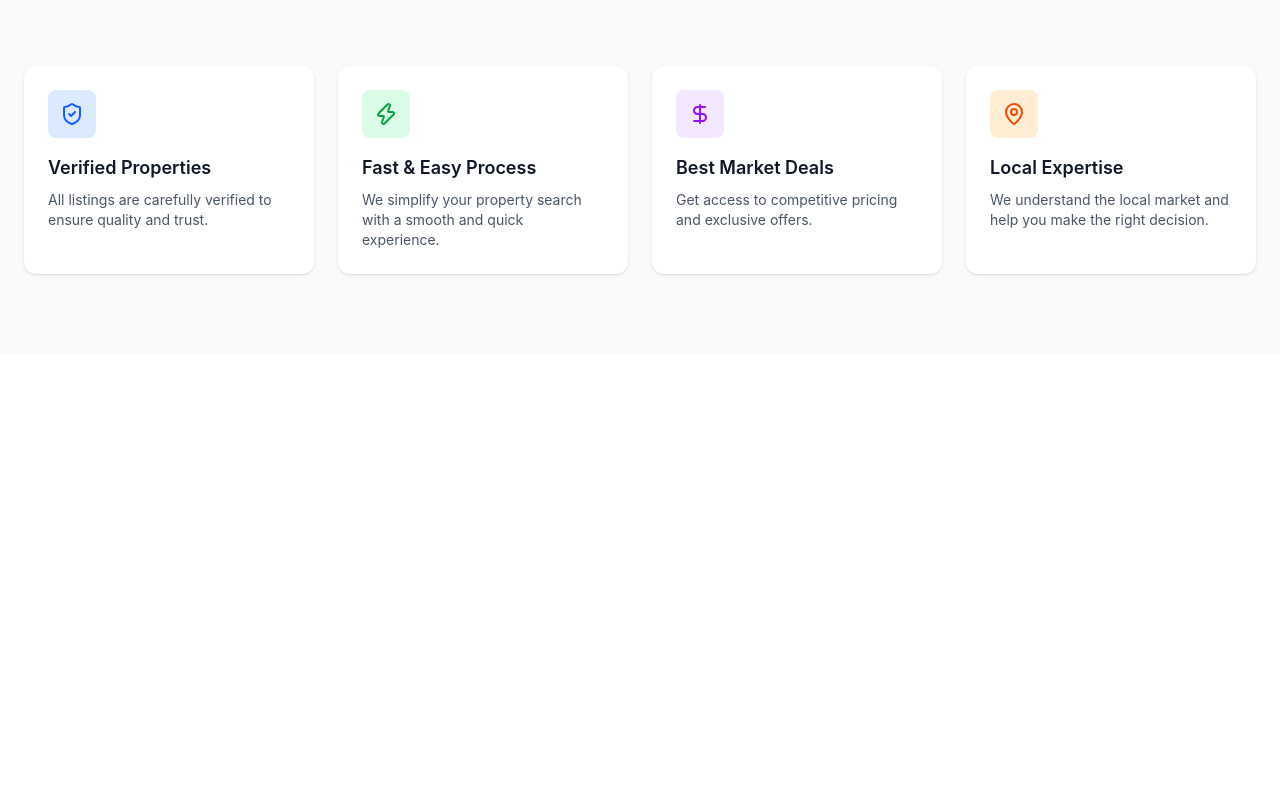
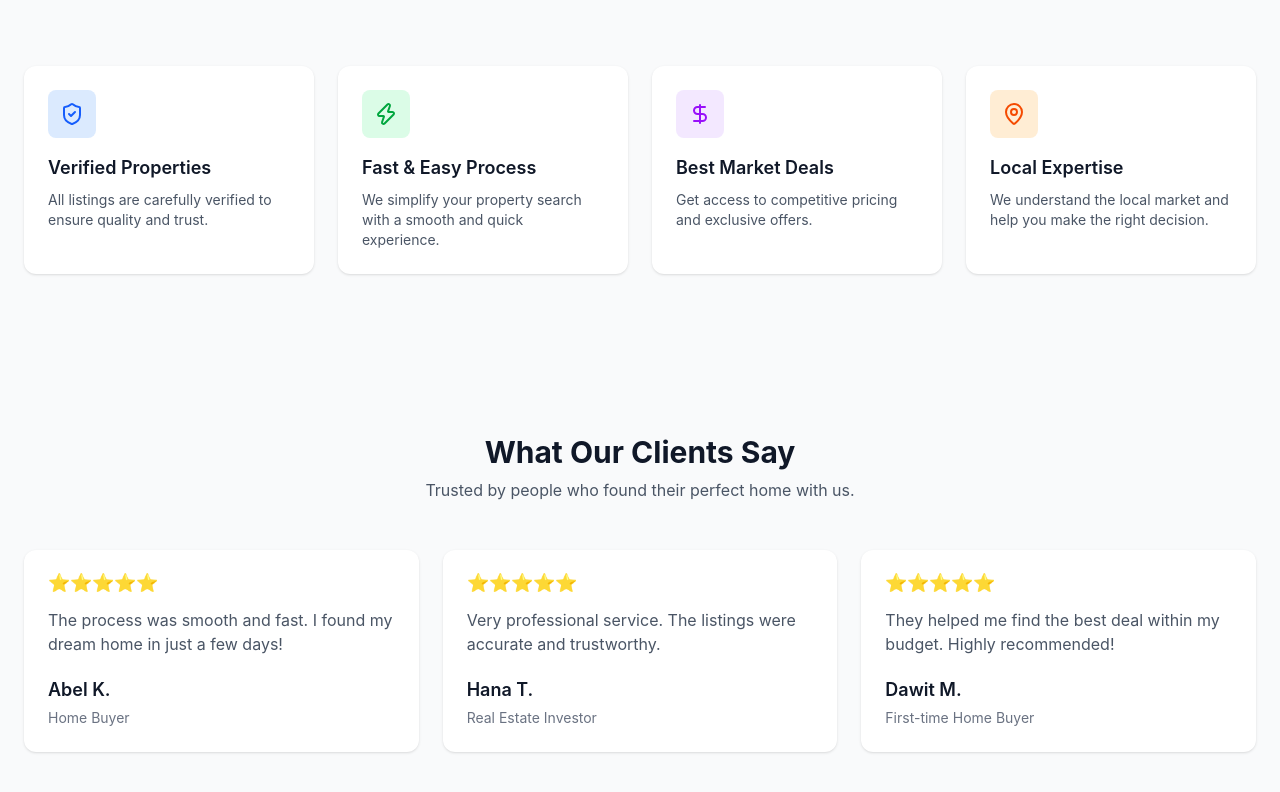
Before and after one commit to Teshome-Worku/addis-homes, a Next.js app: page / in a window 1280 px wide. Shown: the part 2546-3338 px from the top of the page. Before the commit the page ends 2900 px from the top, so only its background shows below. Built offline with nearby package versions, Linux system fonts and the light colour scheme.

Commit message:
feat: add Testimonials section to showcase client feedback and update Home page

```diff
--- a/src/app/page.tsx
+++ b/src/app/page.tsx
@@ -3,6 +3,7 @@ import Navbar from "@/components/Navbar";
 import FeaturedProperties from "@/sections/FeaturedProperties";
 import HowItWorks from "@/sections/HowItWorks";
 import WhyChooseUs from "@/sections/WhyChooseUs";
+import Testimonials from "@/sections/Testimonials";
 export default function Home() {
   return (
     <main>
@@ -11,6 +12,7 @@ export default function Home() {
       <FeaturedProperties />
       <HowItWorks />
       <WhyChooseUs />
+      <Testimonials />
 
     </main>
   );
--- /dev/null
+++ b/src/sections/Testimonials.tsx
@@ -0,0 +1,58 @@
+type Testimonial = {
+    name: string;
+    text: string;
+    role?: string;
+};
+
+const testimonials: Testimonial[] = [
+    {
+        name: "Abel K.",
+        text: "The process was smooth and fast. I found my dream home in just a few days!",
+        role: "Home Buyer",
+    },
+    {
+        name: "Hana T.",
+        text: "Very professional service. The listings were accurate and trustworthy.",
+        role: "Real Estate Investor",
+
+
+    },
+    {
+        name: "Dawit M.",
+        text: "They helped me find the best deal within my budget. Highly recommended!",
+        role: "First-time Home Buyer",
+    },
+];
+
+export default function Testimonials() {
+    return (
+        <section className="bg-gray-50">
+            <div className="max-w-7xl mx-auto px-6 py-20">
+                <div className="text-center mb-12">
+                    <h2 className="text-3xl font-bold text-gray-900">What Our Clients Say</h2>
+                    <p className="text-gray-600 mt-2 max-w-2xl mx-auto">
+                        Trusted by people who found their perfect home with us.
+                    </p>
+                </div>
+
+                <div className="grid grid-cols-1 md:grid-cols-3 gap-6">
+                    {testimonials.map((testimonial) => (
+                        <article
+                            key={testimonial.name}
+                            className="bg-white p-6 rounded-xl shadow-sm hover:shadow-md transition"
+                        >
+                            <div className="text-amber-400 text-lg leading-none mb-4" aria-label="5 star rating">
+                                ⭐⭐⭐⭐⭐
+                            </div>
+                            <p className="text-gray-600 mb-5">{testimonial.text}</p>
+                            <h3 className="text-lg font-semibold text-gray-900">{testimonial.name}</h3>
+                            {testimonial.role && (
+                                <p className="text-sm text-gray-500 mt-1">{testimonial.role}</p>
+                            )}
+                        </article>
+                    ))}
+                </div>
+            </div>
+        </section>
+    );
+}
```
